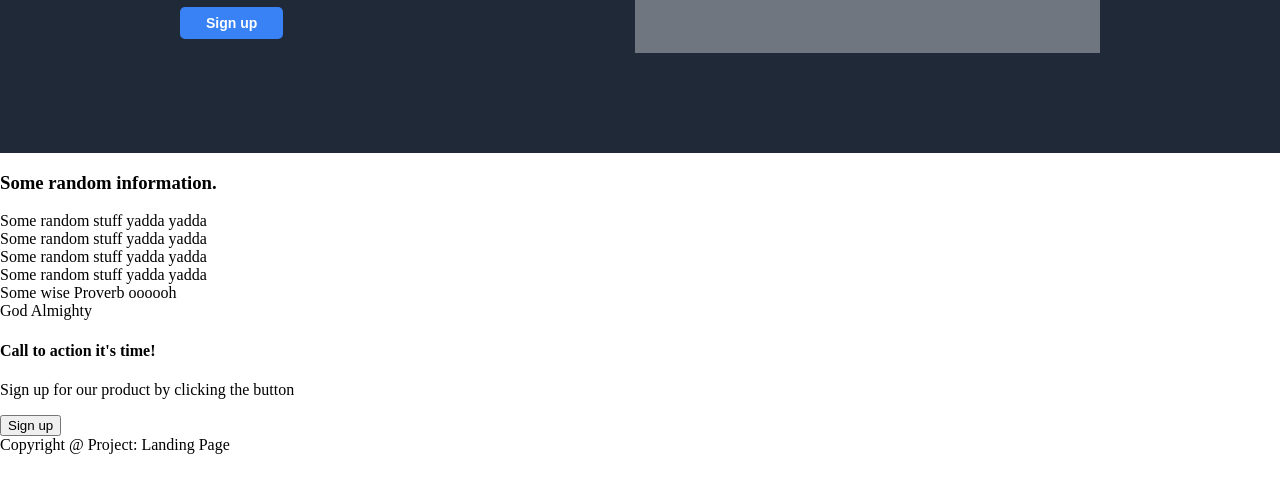
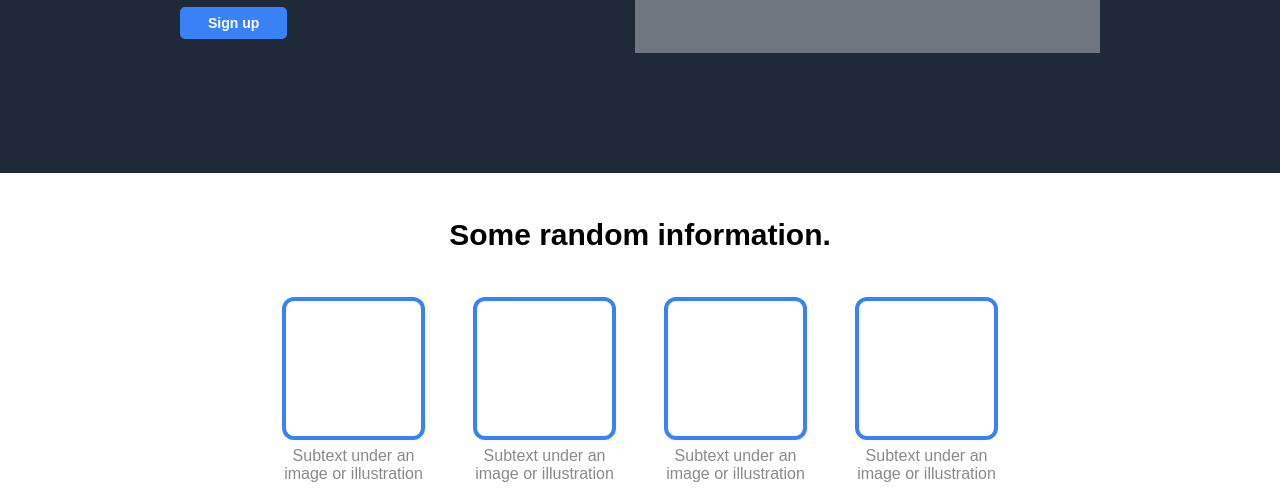
Before and after one commit to Jerpbob/landingPage, a plain HTML site: page index.html in a window 1280 px wide. Shown: the part 298-800 px from the top of the page. Drawn offline with Linux system fonts and the light colour scheme.

Commit message:
Completed the info section and the quote section using flexboxes and the same techniques applied in the intro section with color, font-size, font-weight, and border-manipulation

```diff
--- a/index.html
+++ b/index.html
@@ -30,34 +30,39 @@
     </div>
     <div class="info">
         <h3>Some random information.</h3>
+        <div class="all-content">
             <div class="container">
+                <div class="box"></div>
                 <div class="content">
-                <div class="box"></div>
-                Some random stuff yadda yadda
+                    Subtext under an image or illustration
                 </div>
             </div>
             <div class="container">
+                <div class="box"></div>
                 <div class="content">
-                <div class="box"></div>
-                Some random stuff yadda yadda
+                    Subtext under an image or illustration
                 </div>
             </div>
             <div class="container">
+                <div class="box"></div>
                 <div class="content">
-                <div class="box"></div>
-                Some random stuff yadda yadda
+                    Subtext under an image or illustration
                 </div>
             </div>
             <div class="container">
+                <div class="box"></div>
                 <div class="content">
-                <div class="box"></div>
-                Some random stuff yadda yadda
+                    Subtext under an image or illustration
+                </div>
             </div>
         </div>
     </div>
     <div class="quote">
-        <div class="content">Some wise Proverb oooooh</div>
-        <div class="author">God Almighty</div>
+        <div class="container">
+            <div class="content">Don't expect much. If something comes along that's nice, it exceeds your expectations.
+                However, if something doesn't go well, you never had an expectation for it anyway.</div>
+            <div class="author">-Me, Some Dude</div>
+        </div>
     </div>
     <div class="signup">
         <div class="card">
--- a/styles.css
+++ b/styles.css
@@ -2,6 +2,7 @@ body {
     display: flex;
     flex-direction: column;
     margin: 0px;
+    font-family: 'Arial', sans-serif;
 }
 
 
@@ -13,11 +14,10 @@ body {
     align-items: center;
     gap: 99px;
     padding-top: 18px;
-    padding-bottom: 100px;
-    font-family: sans-serif;
+    padding-bottom: 120px;
 }
 
-/* header v */
+/* header */
 .header {
     width: 920px;
     display: flex;
@@ -27,7 +27,7 @@ body {
 
 .header-logo {
     font-size: 21px;
-    font-weight: bold;
+    font-weight: 900;
     color: #f9faf8
 }
 
@@ -51,7 +51,7 @@ a {
 
 /* header ^*/
 
-/* header-content v */
+/* header-content */
 .hero .content {
     width: 920px;
     height: 210px;
@@ -85,7 +85,7 @@ h2 {
     color: white;
     font-weight: bold;
     font-size: 14px;
-    padding: 8px 26px;
+    padding: 8px 28px;
     border: none;
     border-radius: 5px;
 }
@@ -102,3 +102,75 @@ h2 {
 .image {
     color: #e5e7ebe4;
 }
+
+/* header-content ^ */
+
+/* info section */
+.info {
+    text-align: center;
+    padding-bottom: 118px;
+}
+
+h3 {
+    font-size: 30px;
+    font-weight: 800;
+    margin: 45px auto;
+}
+
+.info .all-content {
+    display: flex;
+    justify-content: center;
+    gap: 31px;
+}
+
+.container {
+    width: 160px;
+    display: flex;
+    justify-content: center;
+    align-items: center;
+    flex-direction: column;
+    gap: 7px;
+}
+
+.box {
+    border: solid;
+    border-width: 4px;
+    border-radius: 12px;
+    border-color: #3882f6;
+    height: 135px;
+    width: 135px;
+}
+
+.container .content {
+    color: #898989;
+}
+
+/* info section ^ */
+
+/* quote section */
+.quote {
+    background-color: #e5e7eb;
+    display: flex;
+    flex-direction: column;
+    align-items: center;
+    padding: 100px 130px;
+}
+
+.quote .container {
+    width: 650px;
+    display: flex;
+    flex-direction: column;
+}
+
+.quote .content {
+    font-size: 32px;
+    font-style: italic;
+    color: #626568;
+}
+
+.author {
+    font-size: 19px;
+    font-weight: 800;
+    padding-left: 450px;
+    color: #595b5d;
+}
```
Lines whose indentation alone changed are shown as unchanged.
